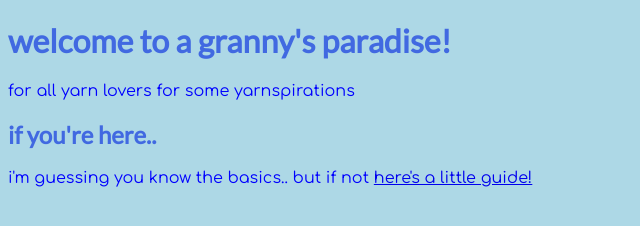
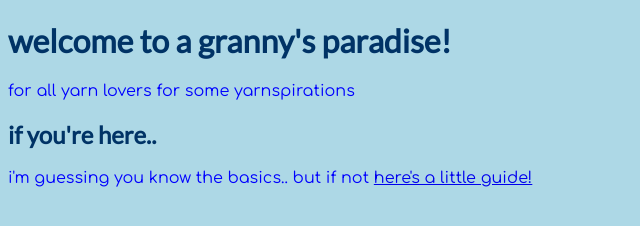
Before and after one commit to rishi-0118/rishi-0118.github.io, a plain HTML site: page index.html in a window 1280 px wide. Shown: the whole page, without its empty margins (0-640 px from the left). Drawn offline with Linux system fonts and the light colour scheme.

Commit message:
Update style.css

```diff
--- a/style.css
+++ b/style.css
@@ -9,6 +9,6 @@ body {
 }
 
 .important {
-  color:royalblue;
+  color:#003366;
   font-family:'Lato';
 }
```
